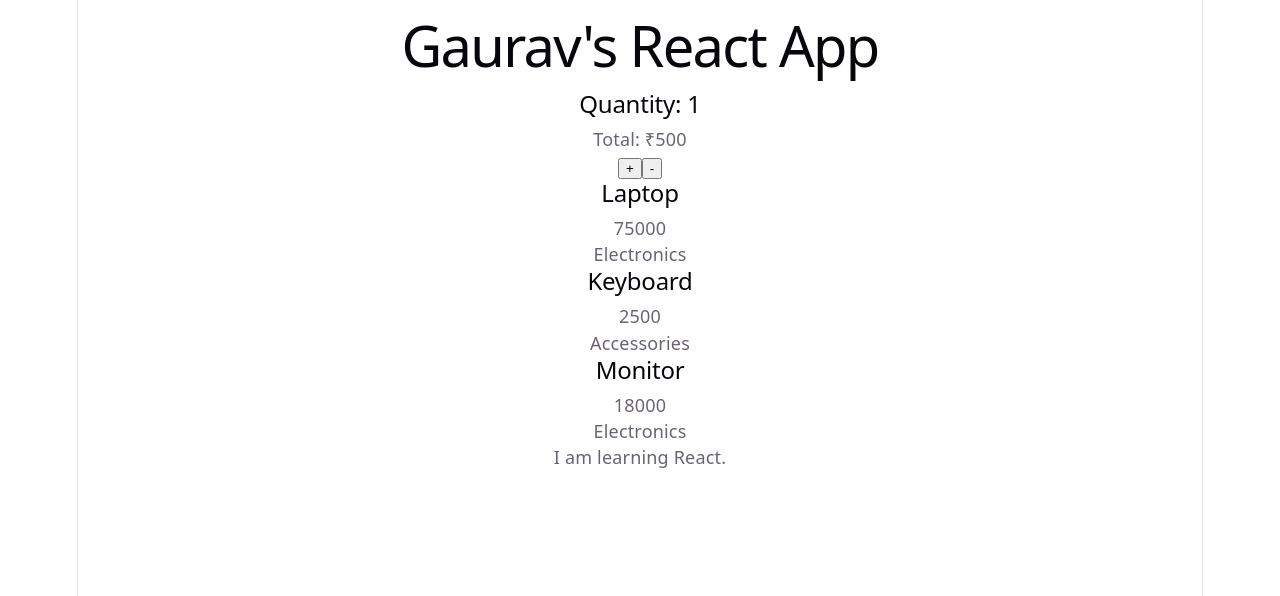
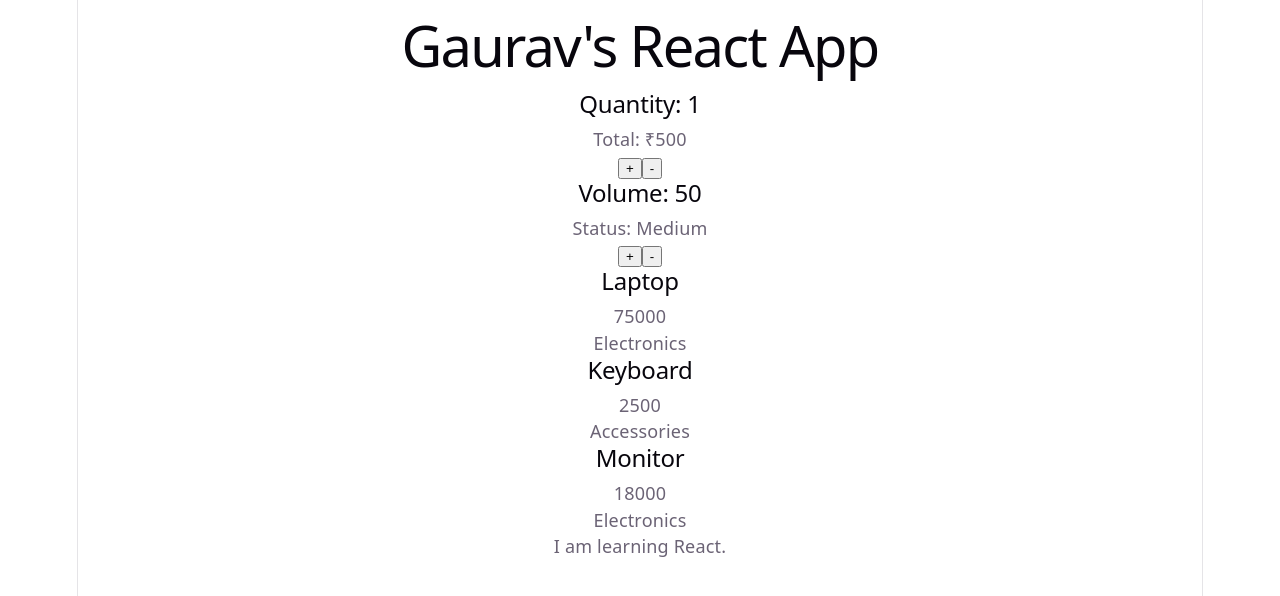
Before and after one commit to Gauravsonawane03/web-development, a React (Vite) app in the folder react-fundamentals/: page / in a window 1280 px wide. Shown: the top 596 px of the page. Built offline with nearby package versions, Linux system fonts and the light colour scheme.

Commit message:
Reinforce React state and events

```diff
--- a/react-fundamentals/src/App.jsx
+++ b/react-fundamentals/src/App.jsx
@@ -1,4 +1,5 @@
 import QuantityCart from "./QuantityCart";
+import VolumeControl from "./VolumeControl";
 import Header from "./Header";
 import ProductCard from "./ProductCard";
 const products = [
@@ -26,6 +27,7 @@ function App() {
     <div>
     <Header title="Gaurav's React App" />
     <QuantityCart />
+    <VolumeControl />
     {products.map((product) => (
   <ProductCard
     key={product.id}
--- /dev/null
+++ b/react-fundamentals/src/VolumeControl.jsx
@@ -0,0 +1,29 @@
+import { useState } from "react";
+
+function VolumeControl() {
+    const[volume,setVolume]=useState(50);
+    const step = 10;
+    let status;
+    if(volume===0){
+        status="Muted";
+    }else if(volume>=1 && volume<=30){
+        status="Low";
+    }else if(volume>=31 && volume<=70){
+        status="Medium";
+    }else if(volume>=71 && volume<=100){
+        status="High";
+    }
+   return (
+    <div>
+    <h2>Volume: {volume}</h2>
+    <p>Status: {status}</p>
+   <button onClick={() => {if(volume < 100){
+    setVolume(volume + step);}}}>+</button>
+   <button onClick={() => {if(volume>0){
+        setVolume(volume-step)}}}>-</button>
+    </div>
+   );
+
+}
+
+export default VolumeControl;
```
Also changed, not shown: 1 other file (tests, documents, lock files or other folders).
